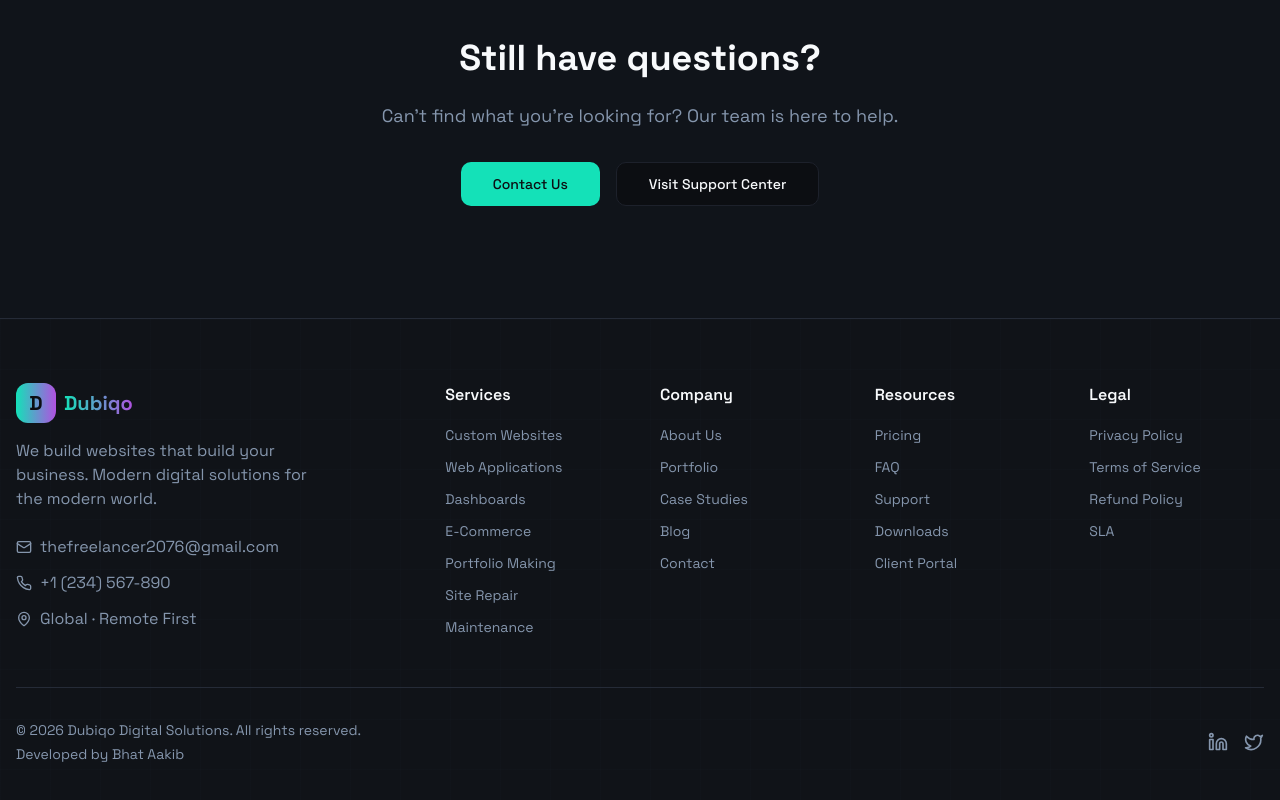
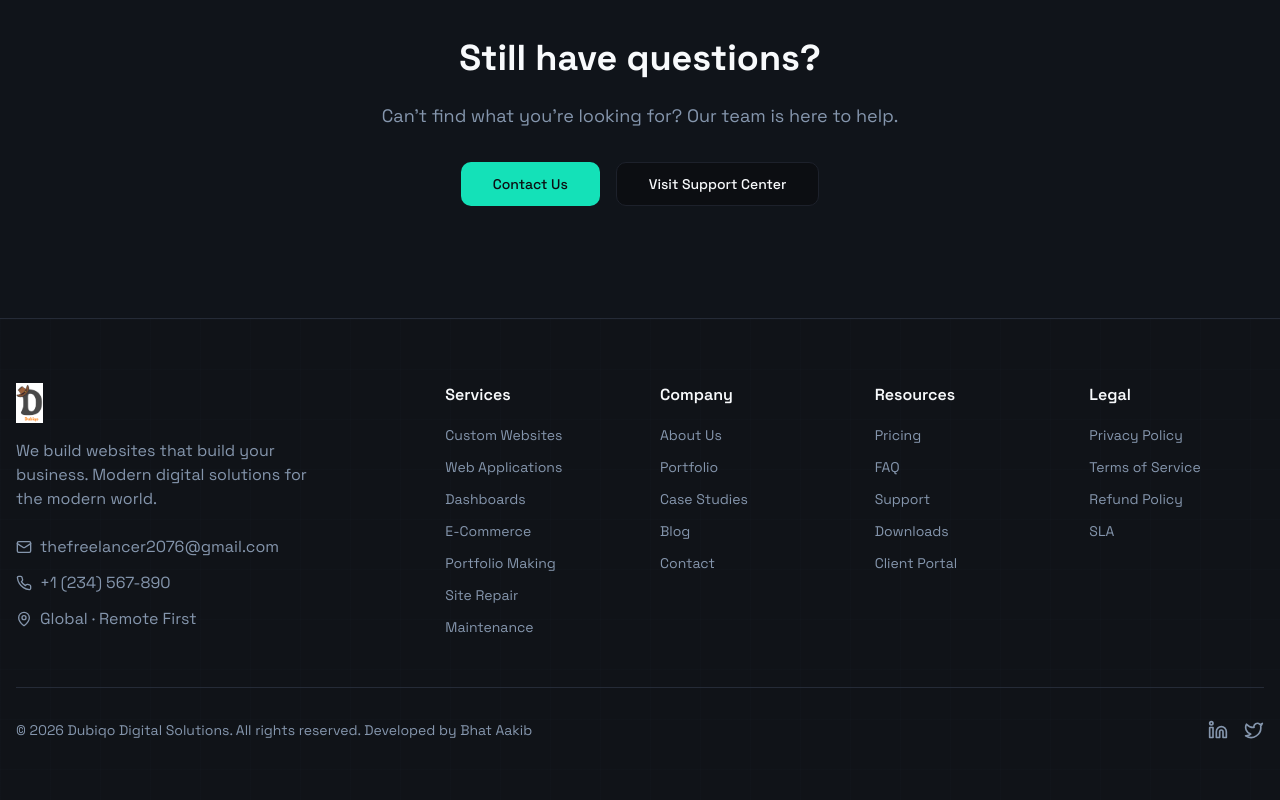
Before and after one commit to bhataakib02/Dubiqo, a React (Vite) app: page /faq in a window 1280 px wide. Shown: the part 1928-2728 px from the top of the page. Built offline with nearby package versions, Linux system fonts and the light colour scheme.

Commit message:
Update footer: use logo image and combine copyright text in single line

```diff
--- a/src/components/layout/Footer.tsx
+++ b/src/components/layout/Footer.tsx
@@ -44,12 +44,11 @@ export function Footer() {
           {/* Brand column */}
           <div className="lg:col-span-2">
             <Link to="/" className="flex items-center gap-2 mb-4">
-              <div className="w-10 h-10 rounded-lg gradient-primary flex items-center justify-center font-bold text-primary-foreground text-xl">
-                D
-              </div>
-              <span className="text-xl font-bold">
-                <span className="gradient-text">Dubiqo</span>
-              </span>
+              <img
+                src="/Logo.png"
+                alt="Dubiqo Logo"
+                className="h-10 w-auto"
+              />
             </Link>
             <p className="text-muted-foreground mb-6 max-w-xs">
               We build websites that build your business. Modern digital solutions for the modern
@@ -148,14 +147,9 @@ export function Footer() {
 
         {/* Bottom bar */}
         <div className="mt-12 pt-8 border-t border-border flex flex-col md:flex-row items-center justify-between gap-4">
-          <div className="flex flex-col gap-1">
-            <p className="text-muted-foreground text-sm">
-              © {new Date().getFullYear()} Dubiqo Digital Solutions. All rights reserved.
-            </p>
-            <p className="text-muted-foreground text-sm">
-              Developed by Bhat Aakib
-            </p>
-          </div>
+          <p className="text-muted-foreground text-sm text-center md:text-left">
+            © {new Date().getFullYear()} Dubiqo Digital Solutions. All rights reserved. Developed by Bhat Aakib
+          </p>
           <div className="flex items-center gap-4">
             <a
               href="https://linkedin.com/company/dubiqo"
```
